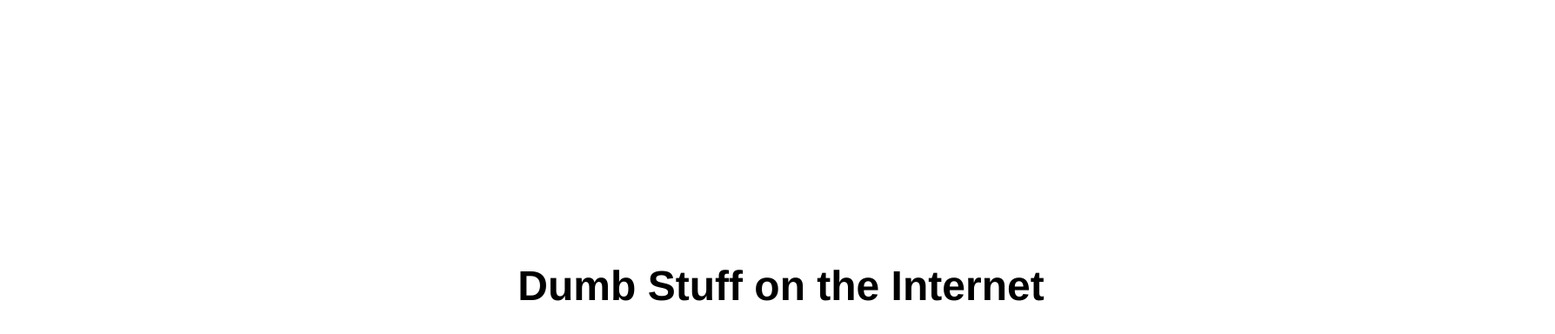
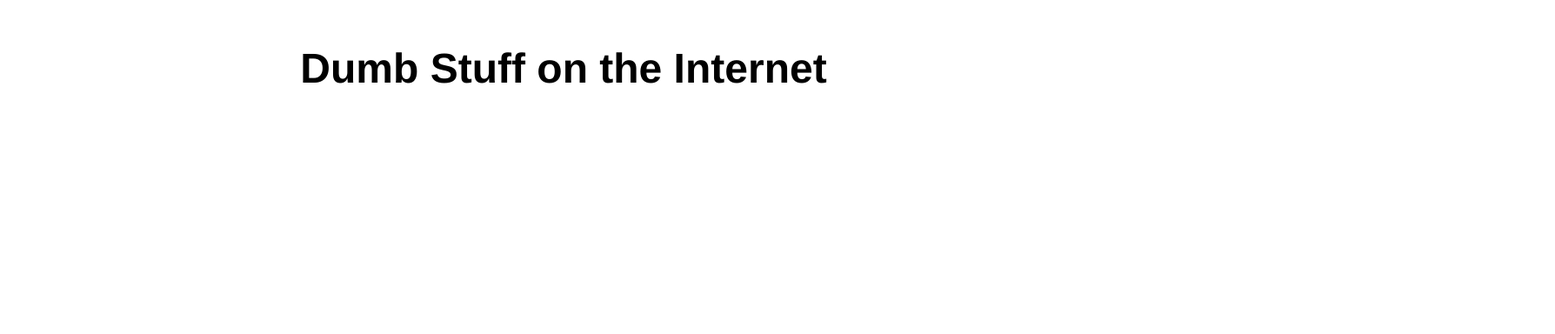
Before and after one commit to fdelaguerra/cmn-video, a plain HTML site: page index.html in a window 1280 px wide. Shown: the part 330-714 px from the top of the page at 87% size, 1788 px wide, since content can reach past the window. Drawn offline with Linux system fonts and the light colour scheme.

Commit message:
Update index.html

```diff
--- a/index.html
+++ b/index.html
@@ -13,7 +13,6 @@
         width: 100vw;
         height: 100vh;
         margin: auto;
-        padding: 250px;
         display: flex;
         flex-flow: column wrap;
         align-items: center;
```
